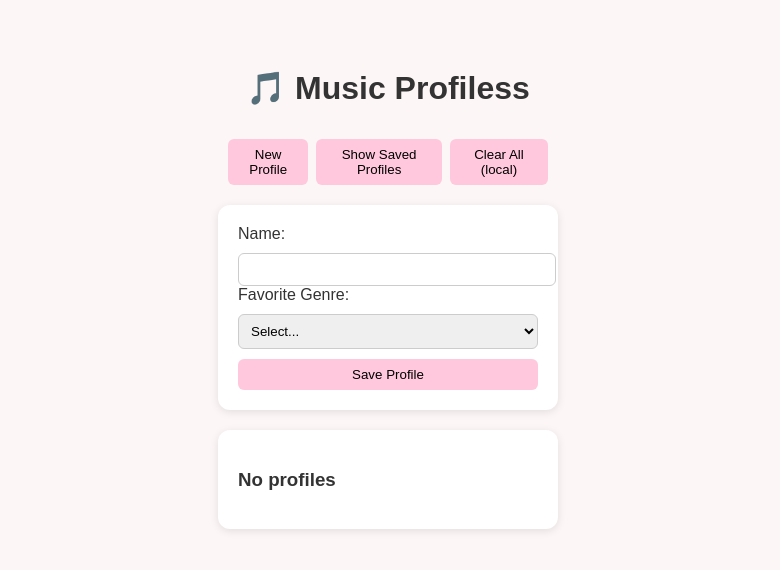
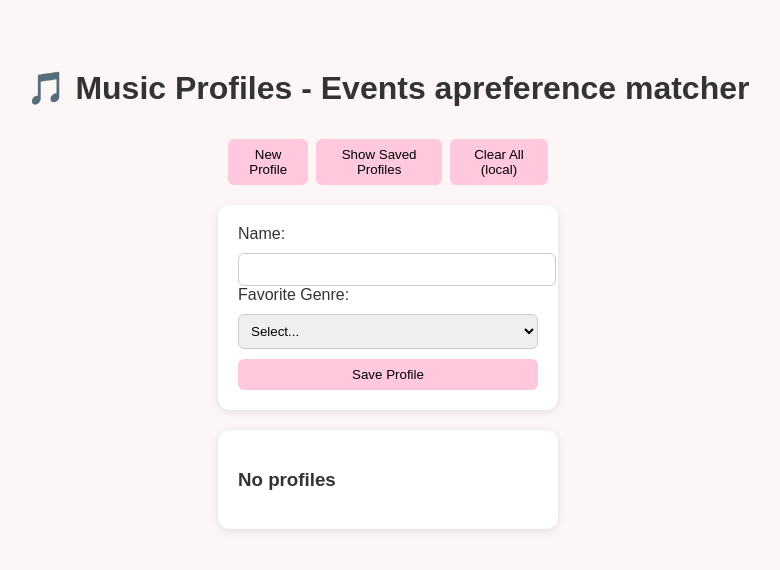
Before and after one commit to chuian/music-profile, a website: page index.html in a window 1280 px wide. Shown: the whole page, without its empty margins (252-1032 px from the left). Drawn offline with Linux system fonts and the light colour scheme; no server answers.

Commit message:
Fix typo in main heading of index.html

```diff
--- a/index.html
+++ b/index.html
@@ -7,7 +7,7 @@
   <link rel="stylesheet" href="style.css" />
 </head>
 <body>
-  <h1>🎵 Music Profiless</h1>
+  <h1>🎵 Music Profiles - Events apreference matcher</h1>
   <div id="controls" class="controls">
     <button id="newBtn" type="button">New Profile</button>
     <button id="loadBtn" type="button">Show Saved Profiles</button>
```
